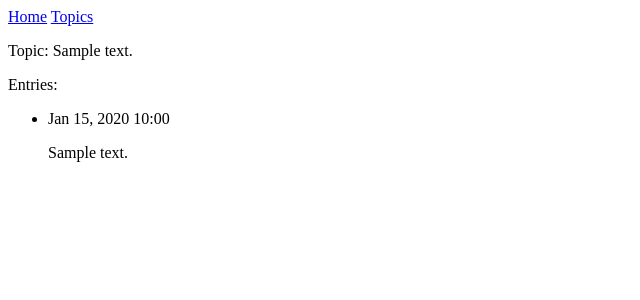
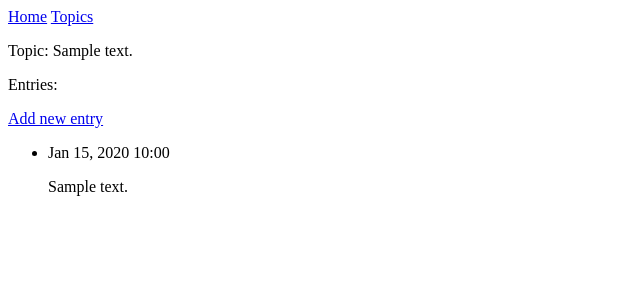
Before and after one commit to sharma-dharmesh/what_i_read_today, a Django app: page /topics/1/ in a window 1280 px wide. Shown: the top 300 px of the page, without its empty margins (0-640 px from the left). Run offline with Django 5.2, Linux system fonts and the light colour scheme; tables that the repository leaves empty hold one stand-in row (values such as "Sample post").

Commit message:
Added a feature to add entries from the the topic page

```diff
--- a/wirt/templates/wirt_pages/topic.html
+++ b/wirt/templates/wirt_pages/topic.html
@@ -4,6 +4,9 @@
     <p>Topic: {{ topic.text }}</p>
 
     <p>Entries:</p>
+    <p>
+        <a href="{% url 'wirt:new_entry' topic.id %}">Add new entry</a>
+    </p>
     <ul>
         {% for entry in entries %}
             <li>
--- a/wirt/urls.py
+++ b/wirt/urls.py
@@ -16,4 +16,7 @@ urlpatterns = [
 
     # Page for adding a new Topic
     path('new_topic/', views.new_topic, name = 'new_topic'),
+
+    # Page for adding a new entry
+    path ('new_entry/<int:topic_id>/', views.new_entry, name = 'new_entry' )
 ]
--- a/wirt/views.py
+++ b/wirt/views.py
@@ -1,7 +1,8 @@
 from django.shortcuts import render, redirect
 
 from . models import Topic
-from . forms import TopicForm
+from . forms import TopicForm, EntryForm
+
 
 def index(request):
     """The home page for wirt"""
@@ -36,3 +37,25 @@ def new_topic(request):
     # Display a blank or invalid form
     context = {'form': form}
     return render(request, 'wirt_pages/new_topic.html', context)
+
+def new_entry(request, topic_id):
+    """Add a new entry for a particular topic"""
+    topic = Topic.objects.get(id = topic_id)
+
+    if request.method != 'POST':
+        # No data submitted; create a blank form.
+        form = EntryForm()
+
+    else:
+        # POST data submitted; process data.
+        form = EntryForm(data = request.POST)
+
+        if form.is_valid():
+            new_entry = form.save(commit = False)
+            new_entry.topic = topic
+            new_entry.save()
+            return redirect('wirt:topic', topic_id = topic_id)
+
+        # Display a blank or invalid form
+        context = {'topic': topic, 'form': form}
+        return render(request, 'wirt_pages/new_entry.html', context)
```
Also changed, not shown: wirt/forms.py (+9 -2 lines), wirt/templates/wirt_pages/new_entry.html (added, +12 -0 lines).
